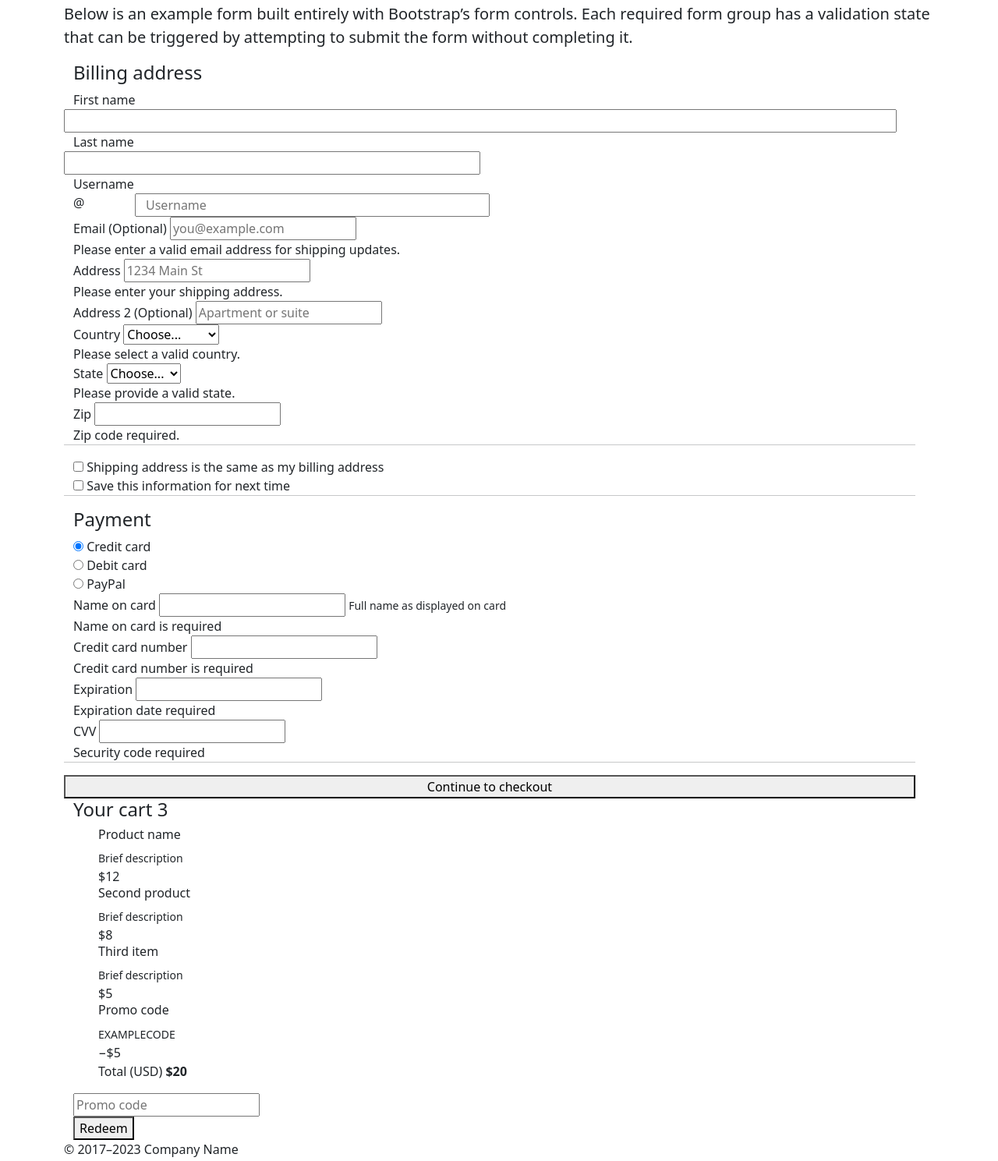
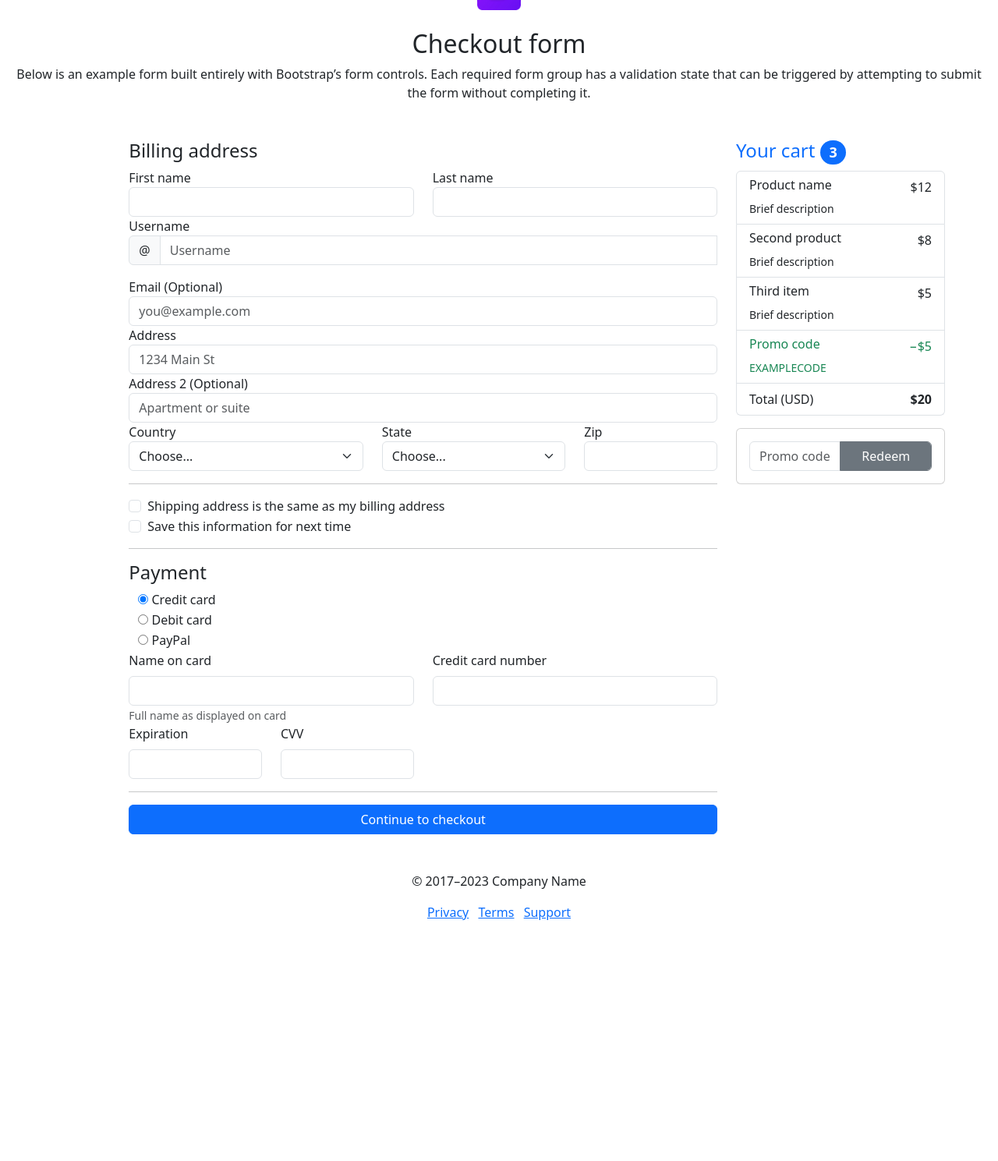
Before and after one commit to kdj0712/toy_publishing, a plain HTML site: page docs/checkout.html in a window 1280 px wide. Shown: the part 100-1589 px from the top of the page at 78% size. After the commit the page ends 1354 px from the top, so only its background shows below. Drawn offline with nearby package versions, Linux system fonts and the light colour scheme.

Commit message:
집에서 작업

```diff
--- a/docs/checkout.html
+++ b/docs/checkout.html
@@ -1,44 +1,94 @@
-<!doctype html>
-<html lang="en" data-bs-theme="auto">
+<!DOCTYPE html>
+<html lang="en">
 
 <head>
-
-  <meta charset="utf-8">
-  <meta name="viewport" content="width=device-width, initial-scale=1">
-  <meta name="description" content="">
+    <meta charset="UTF-8">
+    <meta name="viewport" content="width=device-width, initial-scale=1.0">
     <title>Checkout</title>
+    <!-- Latest compiled and minified CSS -->
     <link href="https://cdn.jsdelivr.net/npm/bootstrap@5.3.2/dist/css/bootstrap.min.css" rel="stylesheet">
-  <link rel="stylesheet" href="./resources/lists.css">
+    <!-- Customer CSS commons.css -->
+    <link rel="stylesheet" href="../css/commons.css">
 
 </head>
 
-<body class="">
+<body class=" mx-auto p-2">
 
-  <div class="container">
+    <div class="row .container-lg">
         <main>
-      <div class="justify-content-center">
-        <img class="" src="../" alt="" width="72" height="57">
-        <h2>Checkout form</h2>
-        <p class="lead">Below is an example form built entirely with Bootstrap’s form controls. Each required form group has
+            <div class="my-5 text-center">
+                <img class="d-block mx-auto mb-4" src="./resources/bootstrap-logo.jpg" alt="bootstrap_logo" width="72"
+                    height="57">
+                <h2 class="align-item-center">Checkout form</h2>
+                <p class="text-center ">Below is an example form built entirely with Bootstrap’s form controls. Each required form
+                    group has
                     a validation state that can be triggered by attempting to submit the form without completing it.</p>
             </div>
+            <div class="col-md-12 px-5 d-flex mx-auto row">
+                <div class="col-md-3 col-lg-3 order-md-last">
+                    <h4 class="justify-content-between">
+                        <span class="text-primary">Your cart</span>
+                        <span class="badge bg-primary rounded-pill">3</span>
+                    </h4>
+                    <ul class="list-group">
+                        <li class="list-group-item justify-content-between d-flex">
+                            <div>
+                                <h6 class="">Product name</h6>
+                                <small class="">Brief description</small>
+                            </div>
+                            <span class="">$12</span>
+                        </li>
+                        <li class="list-group-item justify-content-between d-flex">
+                            <div>
+                                <h6 class="">Second product</h6>
+                                <small class="">Brief description</small>
+                            </div>
+                            <span class="">$8</span>
+                        </li>
+                        <li class="list-group-item justify-content-between d-flex">
+                            <div>
+                                <h6 class="">Third item</h6>
+                                <small class="">Brief description</small>
+                            </div>
+                            <span class="">$5</span>
+                        </li>
+                        <li class="list-group-item justify-content-between text-success d-flex">
+                            <div class="">
+                                <h6 class="">Promo code</h6>
+                                <small>EXAMPLECODE</small>
+                            </div>
+                            <span class="">−$5</span>
+                        </li>
+                        <li class="list-group-item justify-content-between d-flex">
+                            <span>Total (USD)</span>
+                            <strong>$20</strong>
+                        </li>
+                    </ul>
 
-      <div class="container justify-content-start">
-        <div class="row" >
+                    <form class="card mt-3">
+                        <div class="card-body input-group">
+                            <input type="text" class="form-control" placeholder="Promo code">
+                            <button type="submit" class="form-control btn btn-secondary">Redeem</button>
+                        </div>
+                    </form>
+                </div>
+                <div class="col-1"></div>
+                <div class="col-md-8 col-md-8">
                     <h4 class="">Billing address</h4>
-          <form class="col-12 row" novalidate>
-            <div class="">
-              <div class="col-12 row">
-                <label for="firstName" class="col-12">First name</label>
-                <input type="text" class="" placeholder="" value="" name="firstName" required>
+                    <form class=" " novalidate>
+                        <div class="row">
+                            <div class="col-md-6">
+                                <label for="firstName" class="">First name</label>
+                                <input type="text" class="form-control" id="firstName" placeholder="" value="" required>
+                                <!-- 데이터 입력 없이 전송 버튼 누를 경우로 나오는 경고 메시지 출력 방식 -->
                                 <div class="invalid-feedback">
                                     Valid first name is required.
                                 </div>
                             </div>
 
-              <div class="col-6 row">
-                <label for="lastName" class="col-6">Last name</label>
-                <input type="text" class="" placeholder="" value="" name="lastName" required>
+                            <div class="col-md-6">
+                                <label for="lastName" class="">Last name</label>
+                                <input type="text" class="form-control" id="lastName" placeholder="" value="" required>
                                 <div class="invalid-feedback">
                                     Valid last name is required.
                                 </div>
@@ -46,9 +96,10 @@
 
                             <div class="">
                                 <label for="username" class="">Username</label>
-                <div class="row">
-                  <span class="col-1">@</span>
-                  <input type="text" class="col-5" placeholder="Username" required>
+                                <div class="input-group mb-3">
+                                    <span class="input-group-text" id="basic-addon1">@</span>
+                                    <input type="text" class="form-control" id="username" placeholder="Username"
+                                        required>
                                     <div class="invalid-feedback">
                                         Your username is required.
                                     </div>
@@ -57,51 +108,52 @@
 
                             <div class="">
                                 <label for="email" class="">Email <span class="">(Optional)</span></label>
-                <input type="email" class="" placeholder="you@example.com">
-                <div class="">
+                                <input type="email" class="form-control" id="email" placeholder="you@example.com">
+                                <div class="invalid-feedback">
                                     Please enter a valid email address for shipping updates.
                                 </div>
                             </div>
 
                             <div class="">
                                 <label for="address" class="">Address</label>
-                <input type="text" class="" placeholder="1234 Main St" required>
-                <div class="">
+                                <input type="text" class="form-control" id="address" placeholder="1234 Main St"
+                                    required>
+                                <div class="invalid-feedback">
                                     Please enter your shipping address.
                                 </div>
                             </div>
 
                             <div class="">
                                 <label for="address2" class="">Address 2 <span class="">(Optional)</span></label>
-                <input type="text" class="" placeholder="Apartment or suite">
+                                <input type="text" class="form-control" id="address2" placeholder="Apartment or suite">
                             </div>
 
-              <div class="">
+                            <div class="col-md-5">
                                 <label for="country" class="">Country</label>
-                <select class="" required>
+                                <select class="form-select" id="country" required>
                                     <option value="">Choose...</option>
                                     <option>United States</option>
                                 </select>
-                <div class="">
+                                <div class="invalid-feedback">
                                     Please select a valid country.
                                 </div>
                             </div>
 
-              <div class="">
+                            <div class="col-md-4">
                                 <label for="state" class="">State</label>
-                <select class="" required>
+                                <select class="form-select" id="state" required>
                                     <option value="">Choose...</option>
                                     <option>California</option>
                                 </select>
-                <div class="">
+                                <div class="invalid-feedback">
                                     Please provide a valid state.
                                 </div>
                             </div>
 
-              <div class="">
+                            <div class="col-md-3">
                                 <label for="zip" class="">Zip</label>
-                <input type="text" class="" placeholder="" required>
-                <div class="">
+                                <input type="text" class="form-control" id="zip" placeholder="" required>
+                                <div class="invalid-feedback">
                                     Zip code required.
                                 </div>
                             </div>
@@ -109,65 +161,67 @@
 
                         <hr class="">
 
-            <div class="">
-              <input type="checkbox" class="">
-              <label class="" for="same-address">Shipping address is the same as my billing address</label>
+                        <div class="form-check">
+                            <input type="checkbox" class="form-check-input" id="same-address">
+                            <label class="form-check-label" for="same-address">Shipping address is the same as my billing
+                                address</label>
                         </div>
 
-            <div class="">
-              <input type="checkbox" class="">
-              <label class="" for="save-info">Save this information for next time</label>
+                        <div class="form-check">
+                            <input type="checkbox" class="form-check-input" id="save-info">
+                            <label class="form-check-label" for="save-info">Save this information for next time</label>
                         </div>
 
                         <hr class="">
 
                         <h4 class="">Payment</h4>
 
-            <div class="">
-              <div class="">
-                <input name="paymentMethod" type="radio" class="" checked required>
-                <label class="" for="credit">Credit card</label>
+                        <div class="row">
+                            <div class="form-check">
+                                <input name="paymentMethod" type="radio" id="credit" class="" checked
+                                    required>
+                                <label class="form-check-label" for="credit">Credit card</label>
                             </div>
-              <div class="">
-                <input name="paymentMethod" type="radio" class="" required>
-                <label class="" for="debit">Debit card</label>
+                            <div class="form-check">
+                                <input name="paymentMethod" type="radio" id="debit" class="" required>
+                                <label class="form-check-label" for="debit">Debit card</label>
                             </div>
-              <div class="">
-                <input name="paymentMethod" type="radio" class="" required>
-                <label class="" for="paypal">PayPal</label>
+                            <div class="form-check">
+                                <input name="paymentMethod" type="radio" id="paypal" class="" required>
+                                <label class="form-check-label" for="paypal">PayPal</label>
                             </div>
                         </div>
 
-            <div class="">
-              <div class="">
-                <label for="cc-name" class="">Name on card</label>
-                <input type="text" class="" placeholder="" required>
-                <small class="">Full name as displayed on card</small>
-                <div class="">
+                        <div class="row">
+                            <div class="col-sm-6">
+                                <label for="cc-name" class="form-label">Name on card</label>
+                                <input type="text" class="form-control" id="cc-name" placeholder="" required>
+                                <small class="form-text">Full name as displayed on card</small>
+                                <div class="invalid-feedback">
                                     Name on card is required
                                 </div>
                             </div>
 
-              <div class="">
-                <label for="cc-number" class="">Credit card number</label>
-                <input type="text" class="" placeholder="" required>
-                <div class="">
+                            <div class="col-sm-6">
+                                <label for="cc-number" class="form-label">Credit card number</label>
+                                <input type="text" class="form-control" id="cc-number" placeholder="" required>
+                                <div class="invalid-feedback">
                                     Credit card number is required
                                 </div>
                             </div>
 
-              <div class="">
-                <label for="cc-expiration" class="">Expiration</label>
-                <input type="text" class="" placeholder="" required>
-                <div class="">
+                            <div class="col-sm-3">
+                                <label for="cc-expiration" class="form-label">Expiration</label>
+                                <input type="text" class="form-control" id="cc-expiration" placeholder="" required>
+                                <div class="invalid-feedback">
                                     Expiration date required
                                 </div>
                             </div>
 
-              <div class="">
-                <label for="cc-cvv" class="">CVV</label>
-                <input type="text" class="" placeholder="" required>
-                <div class="">
+                            <div class="col-sm-3">
+                                <label for="cc-cvv" class="form-label">CVV</label>
+                                <input type="text" class="form-control" id="cc-cvv" placeholder="" required>
+                                <div class="invalid-feedback">
                                     Security code required
                                 </div>
                             </div>
@@ -175,69 +229,24 @@
 
                         <hr class="">
 
-            <button class="" type="submit">Continue to checkout</button>
-          </form>
-        </div>
-        <div class="col-3">
-          <h4 class="">
-            <span class="">Your cart</span>
-            <span class="">3</span>
-          </h4>
-          <ul class="">
-            <li class="">
-              <div>
-                <h6 class="">Product name</h6>
-                <small class="">Brief description</small>
-              </div>
-              <span class="">$12</span>
-            </li>
-            <li class="">
-              <div>
-                <h6 class="">Second product</h6>
-                <small class="">Brief description</small>
-              </div>
-              <span class="">$8</span>
-            </li>
-            <li class="">
-              <div>
-                <h6 class="">Third item</h6>
-                <small class="">Brief description</small>
-              </div>
-              <span class="">$5</span>
-            </li>
-            <li class="">
-              <div class="">
-                <h6 class="">Promo code</h6>
-                <small>EXAMPLECODE</small>
-              </div>
-              <span class="">−$5</span>
-            </li>
-            <li class="">
-              <span>Total (USD)</span>
-              <strong>$20</strong>
-            </li>
-          </ul>
-
-          <form class="">
-            <div class="">
-              <input type="text" class="" placeholder="Promo code">
-              <button type="submit" class="">Redeem</button>
-            </div>
+                        <button class="btn btn-primary col-12" type="submit">Continue to checkout</button>
                     </form>
                 </div>
             </div>
         </main>
 
-    <footer class="row">
+        <footer class="my-5 text-center">
             <p class="">&copy; 2017–2023 Company Name</p>
-      <ul class="lists">
-        <li class=""><a href="#">Privacy</a></li>
-        <li class=""><a href="#">Terms</a></li>
-        <li class=""><a href="#">Support</a></li>
+            <ul class="align-item-center list-inline">
+                <li class="list-inline-item"><a href="#">Privacy</a></li>
+                <li class="list-inline-item"><a href="#">Terms</a></li>
+                <li class="list-inline-item"><a href="#">Support</a></li>
             </ul>
         </footer>
     </div>
 </body>
+
+<!-- Latest compiled JavaScript -->
 <script src="https://cdn.jsdelivr.net/npm/bootstrap@5.3.2/dist/js/bootstrap.bundle.min.js"></script>
 
 </html>
```
Also changed, not shown: check5.html (+6 -6 lines), docs/resources/bootstrap-logo.jpg (added). Lines whose indentation alone changed are shown as unchanged.
